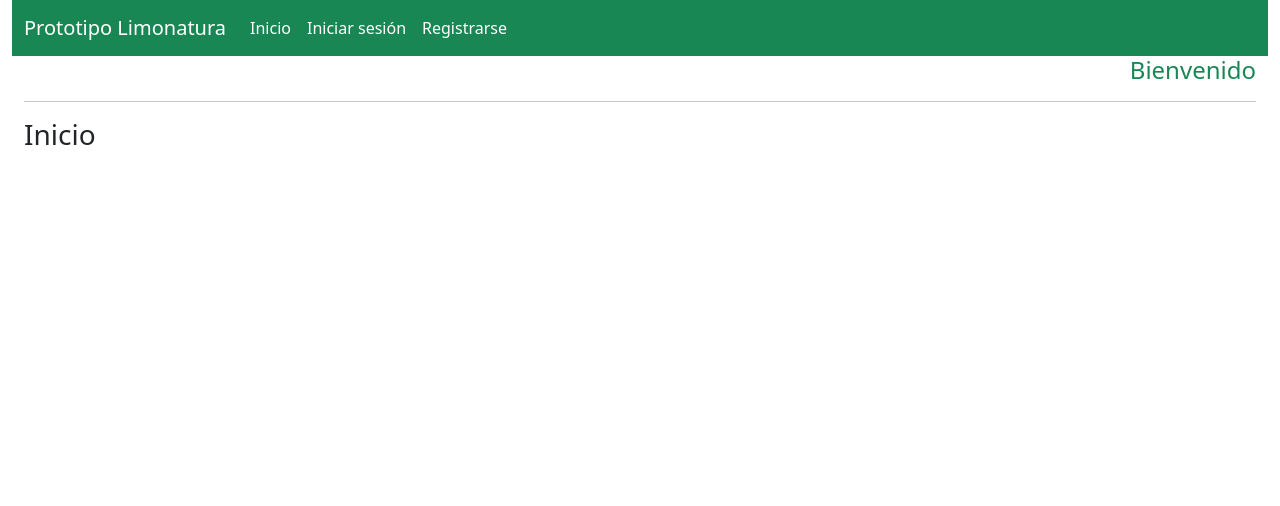
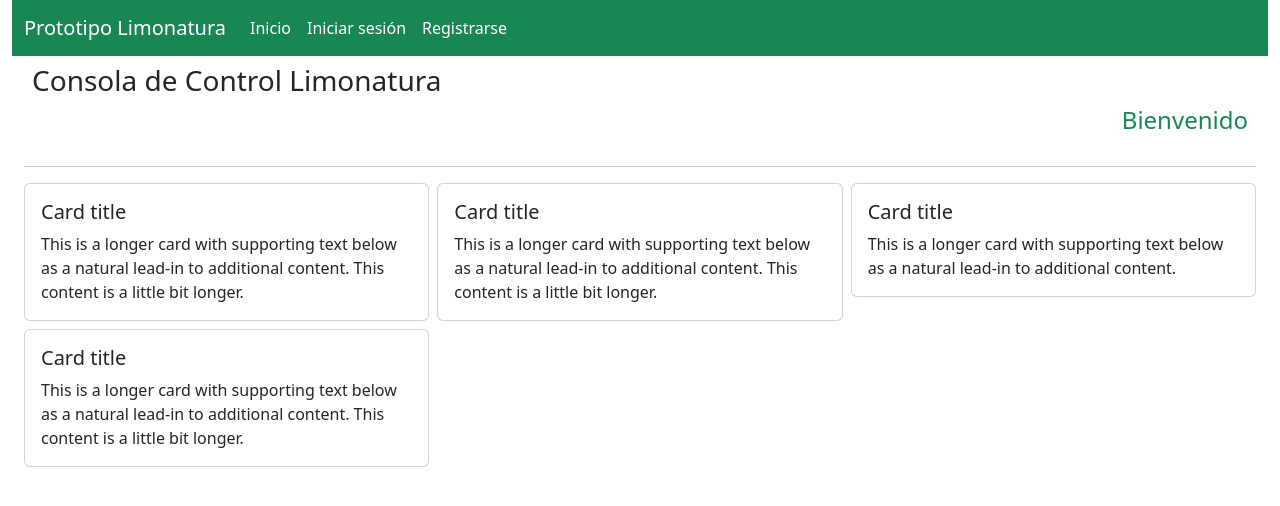
Before and after one commit to RuttenAsphodel/prototipo_limonatura, a Django app: page / in a window 1280 px wide. Shown: the top 506 px of the page. Run offline with Django 4.2, Linux system fonts and the light colour scheme; some libraries are stand-ins or nearby versions.

Commit message:
Agregar tarjetas para dashboard

```diff
--- a/core/templates/home.html
+++ b/core/templates/home.html
@@ -3,11 +3,54 @@
 {% block content %}
 
 
-<h4 class="text-success text-end">
-    Bienvenido {{ user.username | upper }}
-</h4>
+<div class="container-fluid-lg  rounded-1 p-2">
+    <h3> Consola de Control Limonatura </h3>
+
+    <h4 class="text-success text-end">
+        Bienvenido {{ user.username | upper }}
+    </h4>
+
+</div>
+
 <hr>
-<h3> Inicio </h3>
+<div class="row row-cols-2 row-cols-md-3 g-2">
+    <div class="col">
+      <div class="card">
+
+        <div class="card-body">
+          <h5 class="card-title">Card title</h5>
+          <p class="card-text">This is a longer card with supporting text below as a natural lead-in to additional content. This content is a little bit longer.</p>
+        </div>
+      </div>
+    </div>
+    <div class="col">
+      <div class="card">
+
+        <div class="card-body">
+          <h5 class="card-title">Card title</h5>
+          <p class="card-text">This is a longer card with supporting text below as a natural lead-in to additional content. This content is a little bit longer.</p>
+        </div>
+      </div>
+    </div>
+    <div class="col">
+      <div class="card">
+
+        <div class="card-body">
+          <h5 class="card-title">Card title</h5>
+          <p class="card-text">This is a longer card with supporting text below as a natural lead-in to additional content.</p>
+        </div>
+      </div>
+    </div>
+    <div class="col">
+      <div class="card">
+
+        <div class="card-body">
+          <h5 class="card-title">Card title</h5>
+          <p class="card-text">This is a longer card with supporting text below as a natural lead-in to additional content. This content is a little bit longer.</p>
+        </div>
+      </div>
+    </div>
+  </div>
 <!-- {% if request.user.is_authenticated %} -->
 
 <!-- {% endif %} -->
```
